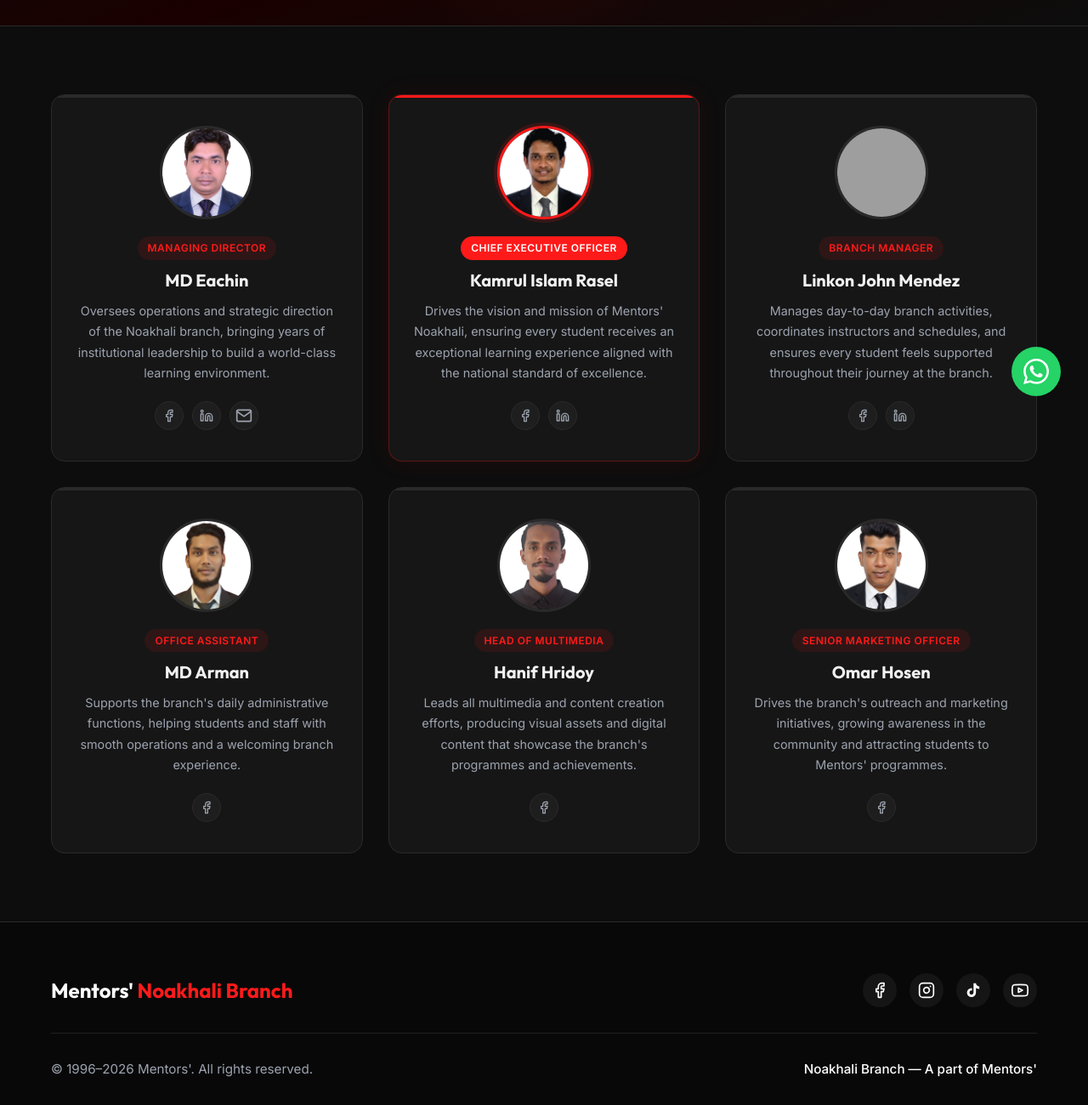
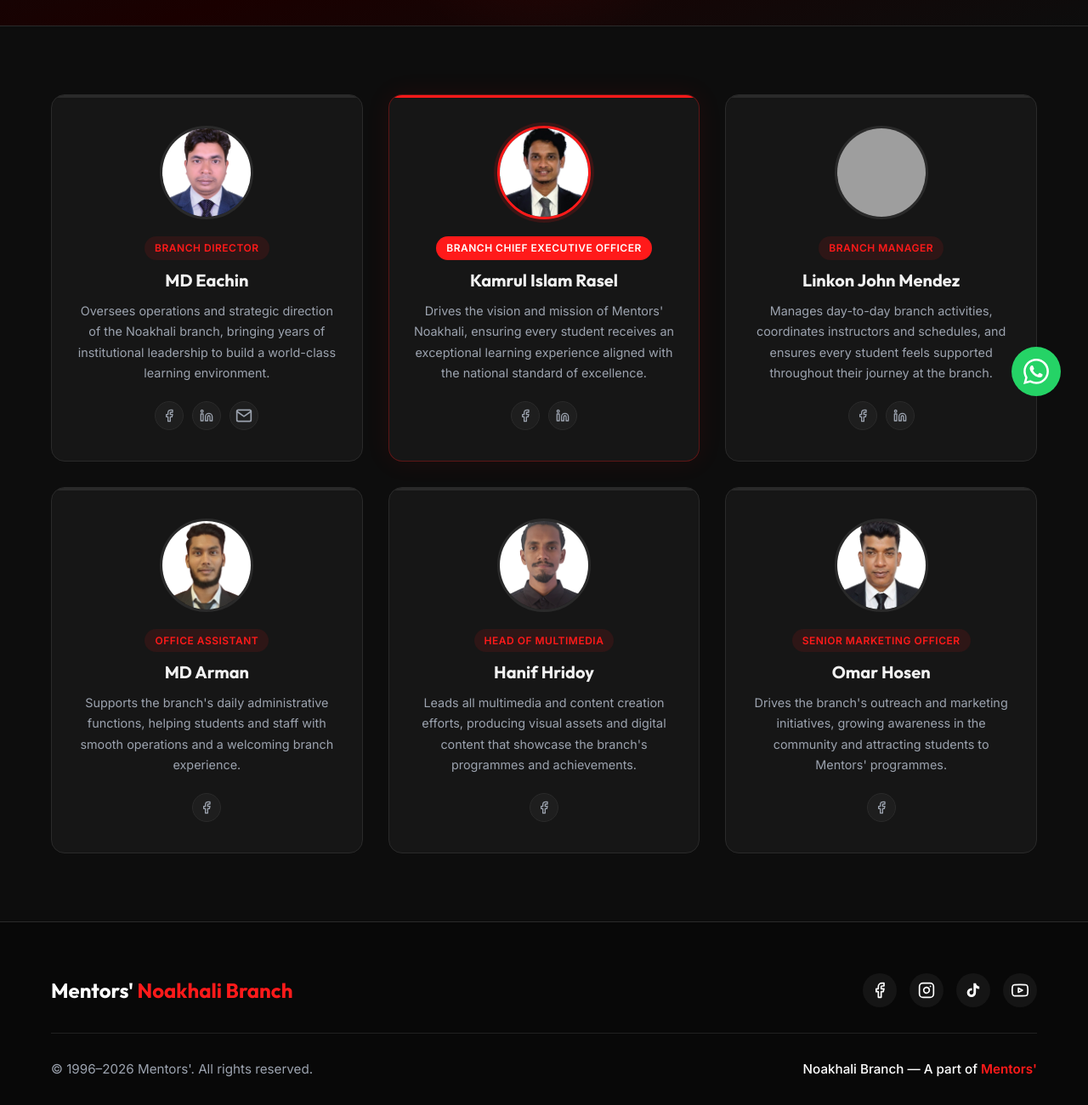
Before and after one commit to msneloy/Mentors, a plain HTML site: page team.html in a window 1280 px wide. Shown: the part 302-1602 px from the top of the page at 85% size. Drawn offline with Linux system fonts and the light colour scheme; grey boxes are pictures that could not be loaded.

Commit message:
feat: link mentors.com.bd site in footer note

```diff
--- a/team.html
+++ b/team.html
@@ -65,7 +65,7 @@
                 <!-- MD -->
                 <div class="team-card">
                     <div class="team-avatar"><img src="Media/All employees photo/Md-Eachin.png" alt="MD Eachin"></div>
-                    <div class="team-badge">Managing Director</div>
+                    <div class="team-badge">Branch Director</div>
                     <h3 class="team-name">MD Eachin</h3>
                     <p class="team-bio">Oversees operations and strategic direction of the Noakhali branch, bringing
                         years of institutional leadership to build a world-class learning environment.</p>
@@ -96,7 +96,7 @@
                     <div class="team-avatar"><img src="Media/All employees photo/Kamrul-Islam-Rasel.png"
                             alt="Kamrul Islam Rasel">
                     </div>
-                    <div class="team-badge featured-badge">Chief Executive Officer</div>
+                    <div class="team-badge featured-badge">Branch Chief Executive Officer</div>
                     <h3 class="team-name">Kamrul Islam Rasel</h3>
                     <p class="team-bio">Drives the vision and mission of Mentors' Noakhali, ensuring every student
                         receives an exceptional learning experience aligned with the national standard of excellence.
@@ -245,8 +245,7 @@
                             <path d="M16 11.37A4 4 0 1 1 12.63 8 4 4 0 0 1 16 11.37z"></path>
                             <line x1="17.5" y1="6.5" x2="17.51" y2="6.5"></line>
                         </svg></a>
-                        <a href="#" aria-label="TikTok"><svg width="20" height="20" viewBox="0 0 24 24"
-                                fill="currentColor">
+                    <a href="#" aria-label="TikTok"><svg width="20" height="20" viewBox="0 0 24 24" fill="currentColor">
                             <path
                                 d="M19.59 6.69a4.83 4.83 0 0 1-3.77-4.25V2h-3.45v13.67a2.89 2.89 0 0 1-2.88 2.5 2.89 2.89 0 0 1-2.89-2.89 2.89 2.89 0 0 1 2.89-2.89c.28 0 .54.04.79.1V9.01a6.32 6.32 0 0 0-.79-.05 6.34 6.34 0 0 0-6.34 6.34 6.34 6.34 0 0 0 6.34 6.34 6.34 6.34 0 0 0 6.33-6.34V8.69a8.18 8.18 0 0 0 4.78 1.52V6.73a4.85 4.85 0 0 1-1.01-.04z">
                             </path>
@@ -262,7 +261,7 @@
             </div>
             <div class="footer-bottom">
                 <p>&copy; 1996&ndash;2026 Mentors'. All rights reserved.</p>
-                <div class="branch-note">Noakhali Branch &mdash; A part of Mentors'</div>
+                <div class="branch-note">Noakhali Branch &mdash; A part of <a href="https://www.mentors.com.bd" target="_blank" rel="noopener" style="color:var(--accent); text-decoration:none; font-weight:600;">Mentors'</a></div>
             </div>
         </div>
     </footer>
```
Also changed, not shown: contact.html (+1 -1 lines), course-detail.html (+1 -1 lines), courses.html (+1 -1 lines), index.html (+1 -1 lines), instructors.html (+1 -1 lines), mock-tests.html (+1 -1 lines), schedule.html (+1 -1 lines). Lines whose indentation alone changed are shown as unchanged.
